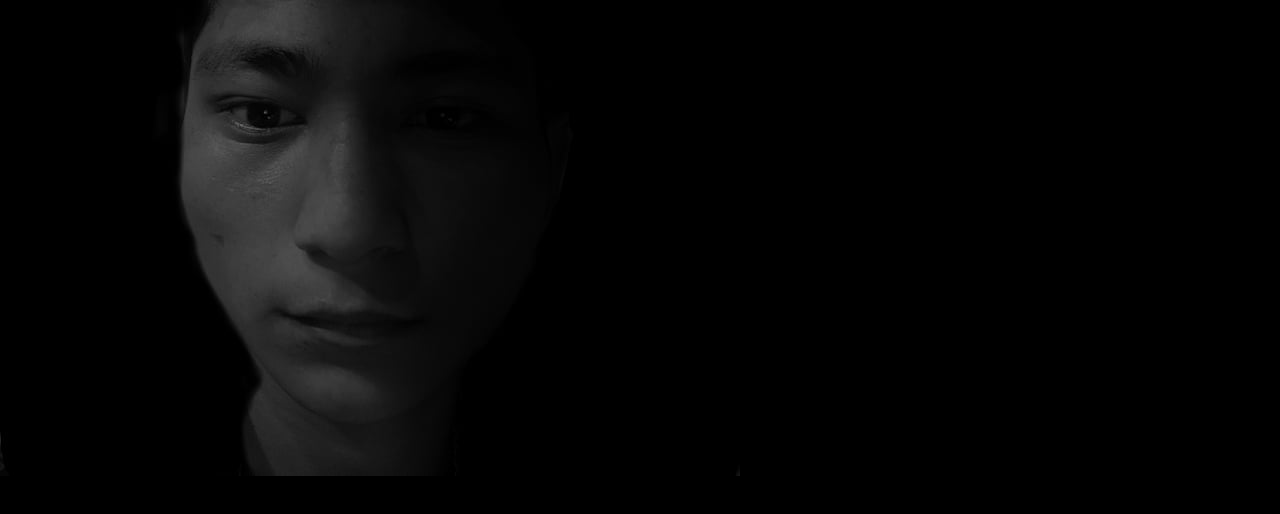
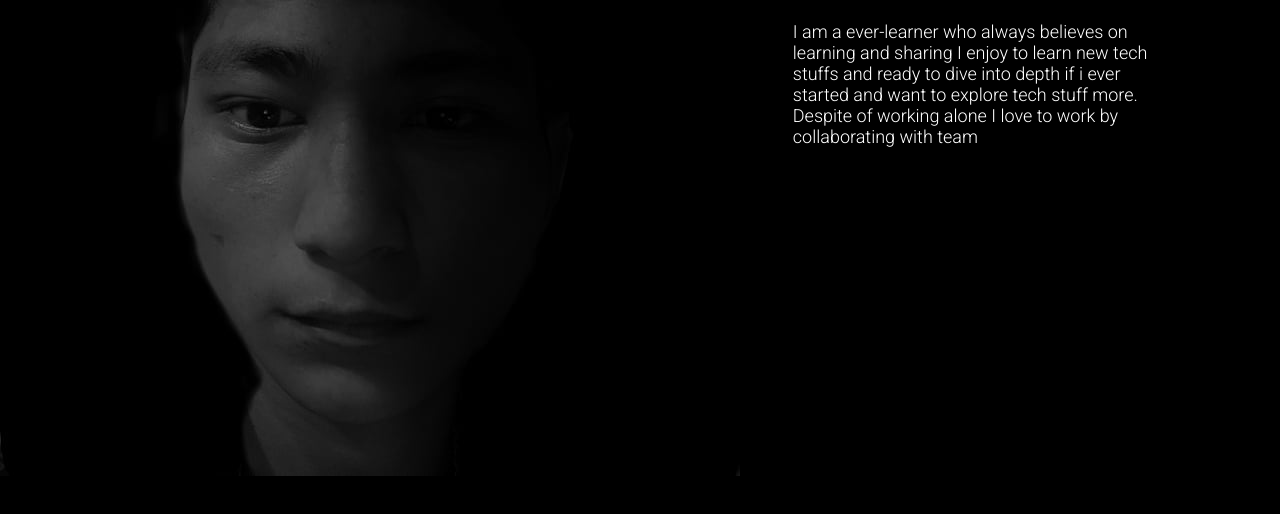
Before and after one commit to Bibhukiju/Portfolio, a plain HTML site: page index.html in a window 1280 px wide. Shown: the part 264-778 px from the top of the page. Drawn offline with Linux system fonts and the light colour scheme.

Commit message:
wrote small description on landing page

```diff
--- a/index.html
+++ b/index.html
@@ -38,7 +38,13 @@
     <div class="mydesc">
       <h1 style="color: green;">
 		  Hello World!
-	  </h1>
+    </h1>
+    <p style="color:white;">
+      I am a ever-learner who always believes on learning and sharing
+      I enjoy to learn new tech stuffs and ready to dive into depth if i ever
+      started and want to explore tech stuff more. Despite of working alone I love to
+      work by collaborating with team
+    </p>
     </div>
   </body>
 </html>
```
